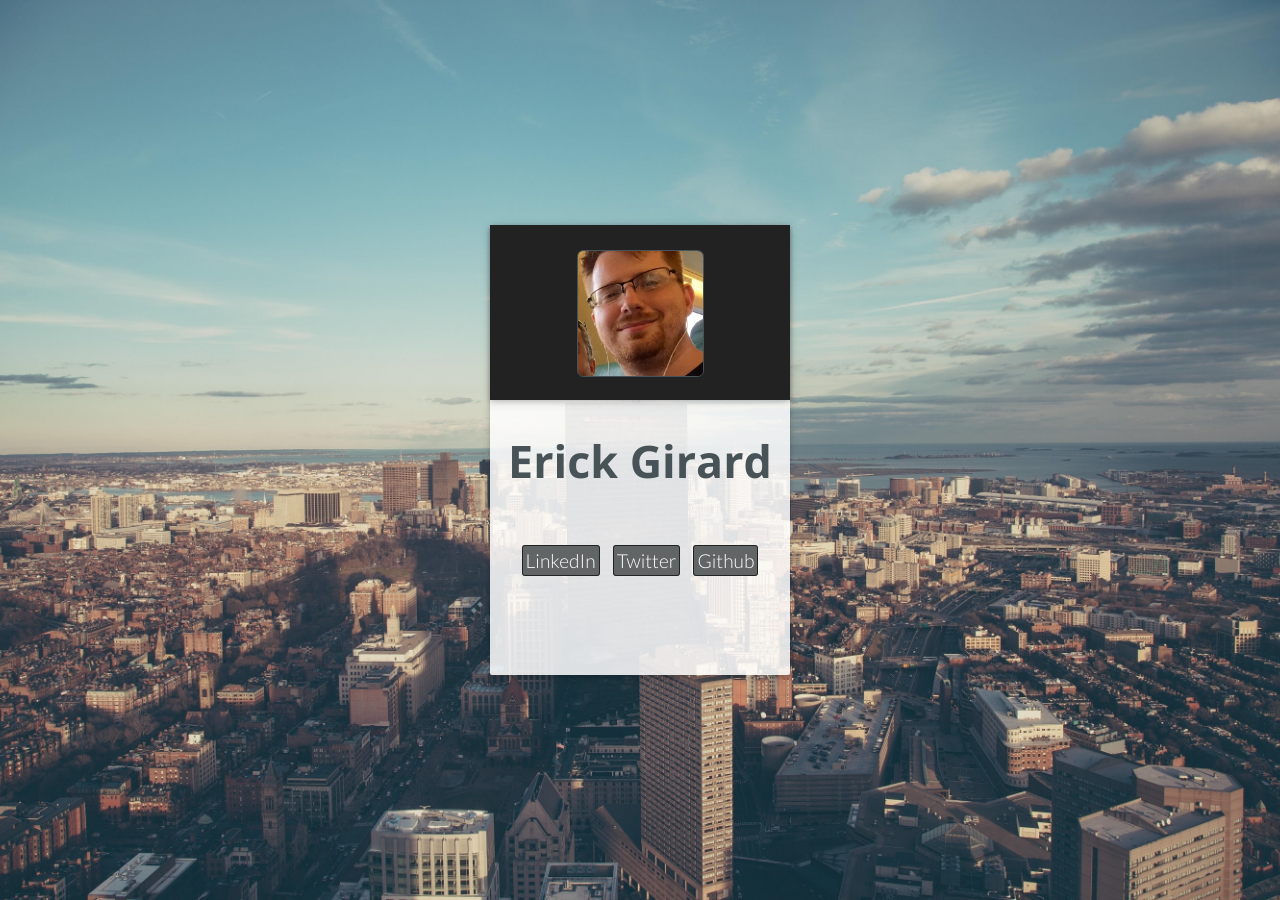
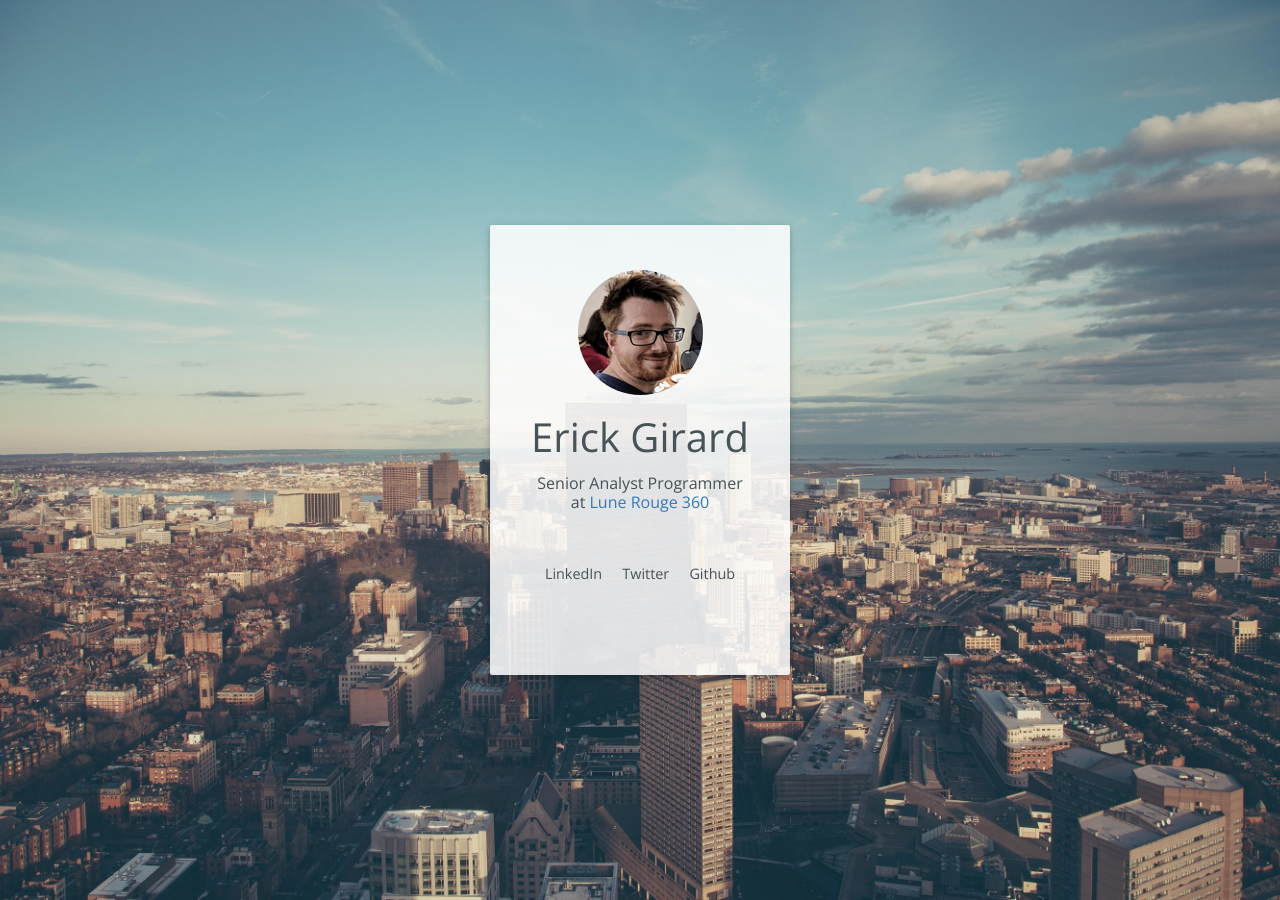
Before and after one commit to erickgirard/erickgirard.github.io, a Jekyll site: the page index.html, which Jekyll copies as it is, in a window 1280 px wide. Built offline with Jekyll 4.4.1, drawn with Linux system fonts in a browser that asks for light colours.

Commit message:
tweaks to homepage

```diff
--- a/index.html
+++ b/index.html
@@ -1,7 +1,13 @@
 <!DOCTYPE html>
 <html lang="en-ca">
+
 <head>
-    <link href="https://fonts.googleapis.com/css?family=Lato:300,400|Open+Sans:700" rel="stylesheet">
+  <meta charset="utf-8">
+  <meta http-equiv="X-UA-Compatible" content="IE=edge,chrome=1">
+  <meta name="viewport" content="width=device-width, initial-scale=1">
+  <meta name="author" content="Addy Osmani">
+  <title>Erick Girard</title>
+  <link href="https://fonts.googleapis.com/css?family=Open Sans" rel="stylesheet">
   <style>
     body {
       background: url(assets/img/unsplash.background.jpg) no-repeat center center fixed;
@@ -10,7 +16,7 @@
       -o-background-size: cover;
       background-size: cover;
       color: #475357;
-        font-family: Lato;
+      font-family: "Open Sans";
       font-weight: 300;
     }
 
@@ -18,87 +24,109 @@
       color: #475357;
     }
 
-      #avatar {
-        width: 125px;
-        height: 125px;
-        border-radius: 5%;
-        border: 1px solid #475357;
-        margin: 0 auto;
-      }
-
     div#card {
       width: 300px;
       height: 450px;
       margin: auto;
       position: absolute;
-        top: 0; right: 0; bottom: 0; left: 0;
+      top: 0;
+      right: 0;
+      bottom: 0;
+      left: 0;
 
-        background: rgba(255,255,255,.85);
+      background: rgba(255, 255, 255, .85);
       transition: box-shadow .25s;
-        box-shadow: 0 2px 5px 0 rgba(0,0,0,0.16),0 2px 10px 0 rgba(0,0,0,0.12);
+      box-shadow: 0 2px 5px 0 rgba(0, 0, 0, 0.16), 0 2px 10px 0 rgba(0, 0, 0, 0.12);
       border-radius: 2px;
     }
 
     header {
       height: 150px;
       width: 100%;
-        box-shadow: 0 2px 5px 0 rgba(0,0,0,0.16),0 2px 10px 0 rgba(0,0,0,0.12);
       margin-bottom: 15px;
-        background-color: #222;
       padding-top: 25px;
       text-align: center;
     }
 
+    header>img#avatar {
+      z-index: 10;
+      position: relative;
+      width: 125px;
+      height: 125px;
+      border-radius: 50%;
+      margin: 20px auto;
+    }
+
     h1 {
-        font-family: Open Sans;
-        font-weight: 700;
-        font-size: 2.8em;
+      font-weight: 300;
+      font-size: 2.5em;
       text-align: center;
+      line-height: 0.5;
+    }
+
+    h2 {
+      font-weight: 100;
+      font-size: 1em;
+      text-align: center;
+      line-height: 1.2
+    }
+
+    h2>em {
+      font-style: normal;
+      color: #327abc;
     }
 
     nav {
       margin-top: 50px;
     }
 
-      nav > ul {
+    nav>ul {
       list-style: none;
       margin: 0;
       padding: 0;
       text-align: center;
     }
 
-      nav > ul > li {
-        line-height: 2.5em;
+    nav>ul>li {
       display: inline;
     }
 
     nav a {
-        font-size: 1.2em;
       text-decoration: none;
-        background-color: #626566;
-        border: 1px solid #222;
-        color: #fff;
       border-radius: 3px;
       padding: 3px;
       margin: 5px;
+      font-size: 0.9em;
     }
   </style>
 </head>
+
 <body>
   <div id="card">
     <header>
-        <img src="assets/img/IRVSeyor.jpg" id="avatar" />
+      <img src="assets/img/photo_optim.png" id="avatar" />
     </header>
 
     <h1>Erick Girard</h1>
 
+    <h2>Senior Analyst Programmer <br> at
+      <em>Lune Rouge 360</em>
+    </h2>
+
     <nav>
       <ul>
-          <li><a href="https://www.linkedin.com/in/erickgirard">LinkedIn</a></li>
-          <li><a href="https://www.twitter.com/erickgirard">Twitter</a></li>
-          <li><a href="https://www.github.com/erickgirard">Github</a></li>
+        <li>
+          <a href="https://www.linkedin.com/in/erickgirard">LinkedIn</a>
+        </li>
+        <li>
+          <a href="https://www.twitter.com/erickgirard">Twitter</a>
+        </li>
+        <li>
+          <a href="https://www.github.com/erickgirard">Github</a>
+        </li>
         </li>
     </nav>
   </div>
 </body>
+
 </html>
```
Also changed, not shown: assets/img/photo_optim.png (added), 1 other file. Lines whose indentation alone changed are shown as unchanged.
